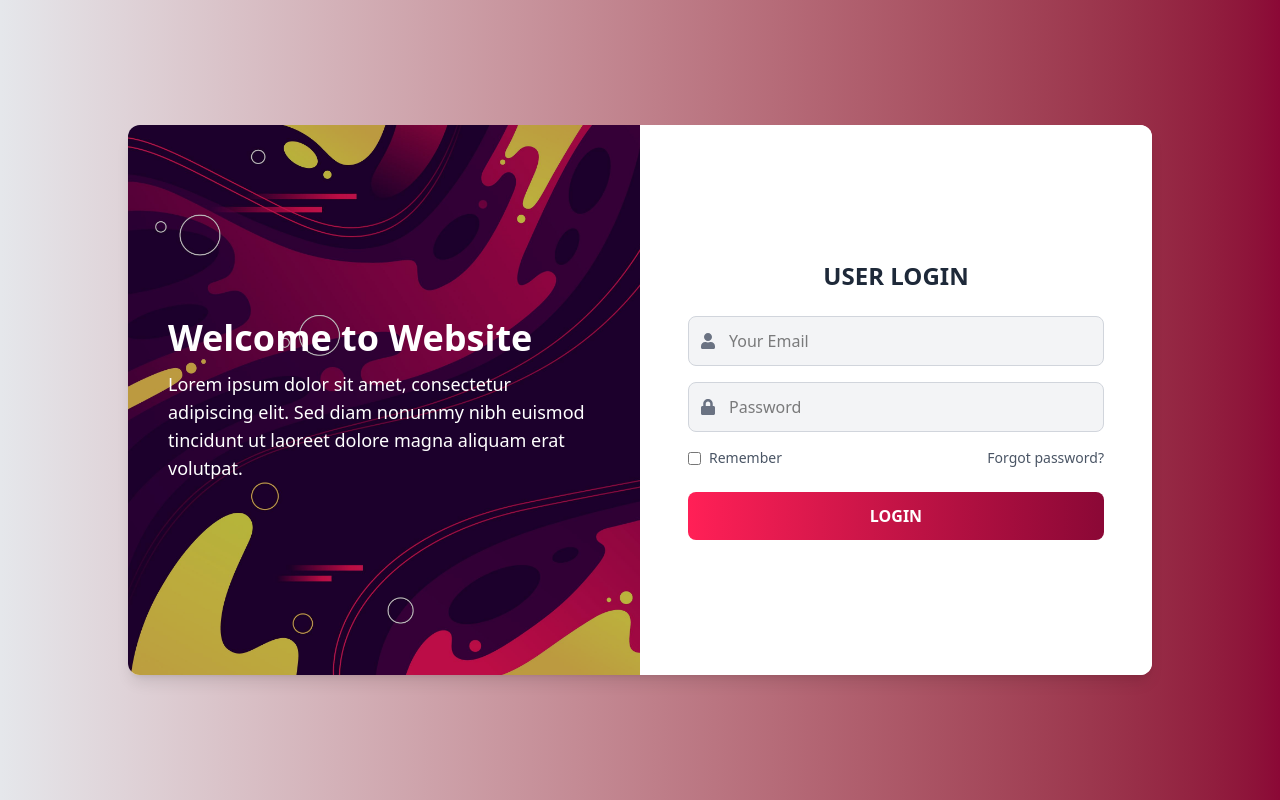
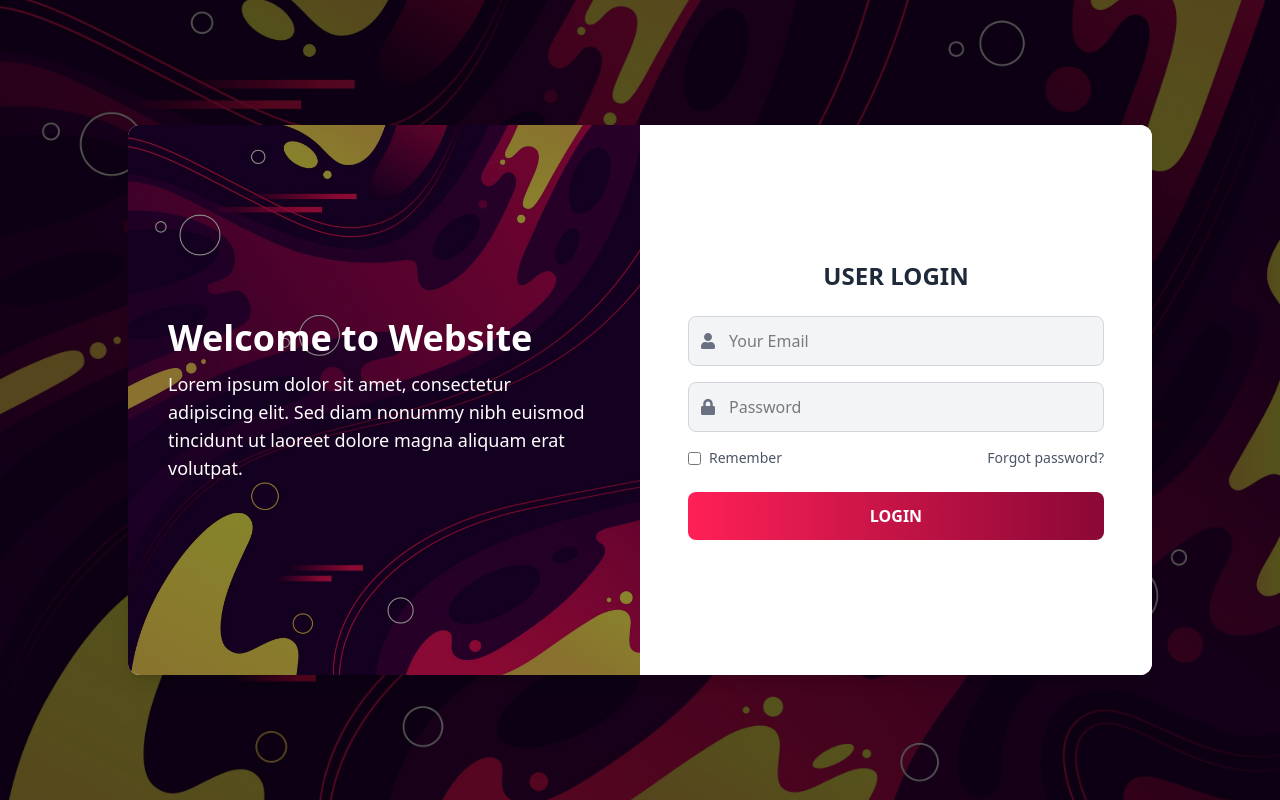
Before and after one commit to adibmahmud007/capstone-hub, a React (Vite) app: page /login in a window 1280 px wide. Built offline with nearby package versions, Linux system fonts and the light colour scheme.

Commit message:
login modified

```diff
--- a/src/App.css
+++ b/src/App.css
@@ -1,14 +1,44 @@
 .reg-bg{
     /* display: flex;
     height: 100vh; */
-    background-image: url('./assets/login_bg.jpg');
+    background-image: url('./assets/login.jpg');
     background-size: cover;
-    box-shadow: inset 0 0 0 2000px rgba(0, 0, 0, 0.262);
+    box-shadow: inset 0 0 0 2000px rgba(0, 0, 0, 0.562);
 }
 .login-bg{
     /* display: flex;
     height: 100vh; */
     background-image: url('./assets/login.jpg');
     background-size: cover;
-    box-shadow: inset 0 0 0 2000px rgba(0, 0, 0, 0.262);
+    box-shadow: inset 0 0 0 2000px rgba(0, 0, 0, 0.462);
+    /* filter: blur(30px); */
 }
+
+.login-bg_main {
+    position: relative;
+    background-image: url('./assets/login.jpg');
+    background-size: cover;
+    background-position: center;
+    height: 100vh;
+    display: flex;
+    align-items: center;
+    justify-content: center;
+    overflow: hidden;
+    box-shadow: inset 0 0 0 2000px rgba(0, 0, 0, 0.662);
+
+}
+
+/* .login-bg_main::before {
+    content: "";
+    position: absolute;
+    top: 0;
+    left: 0;
+    width: 100%;
+    height: 100%;
+    background: inherit; /* Inherit the same background */
+    /* background-size: cover;
+    background-position: center;
+
+    filter: blur(20px); /* Apply blur effect */
+    /* z-index: -1;
+}  */
--- a/src/components/Login/Login.jsx
+++ b/src/components/Login/Login.jsx
@@ -12,7 +12,7 @@ const Login = () => {
     };
 
     return (
-        <div className="flex items-center justify-center min-h-screen bg-gradient-to-r from-gray-200 to-rose-900">
+        <div className="flex items-center justify-center min-h-screen login-bg_main bg-gradient-to-r from-gray-200 to-rose-900">
             <div className="w-full max-w-5xl h-[550px] bg-white shadow-lg rounded-xl overflow-hidden grid grid-cols-1 md:grid-cols-2">
                 {/* Left Side - Welcome Message */}
                 <div className="hidden md:flex flex-col justify-center items-start p-10 text-white login-bg ">
```
